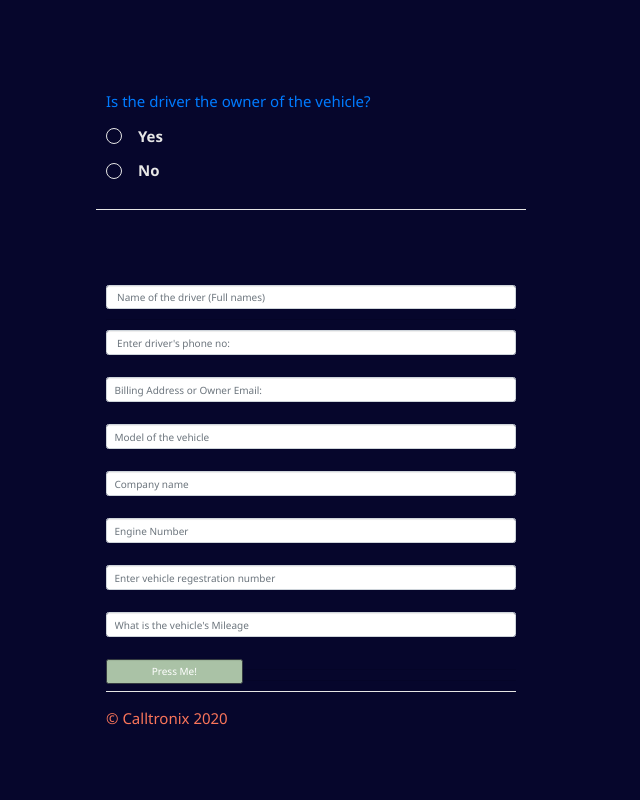
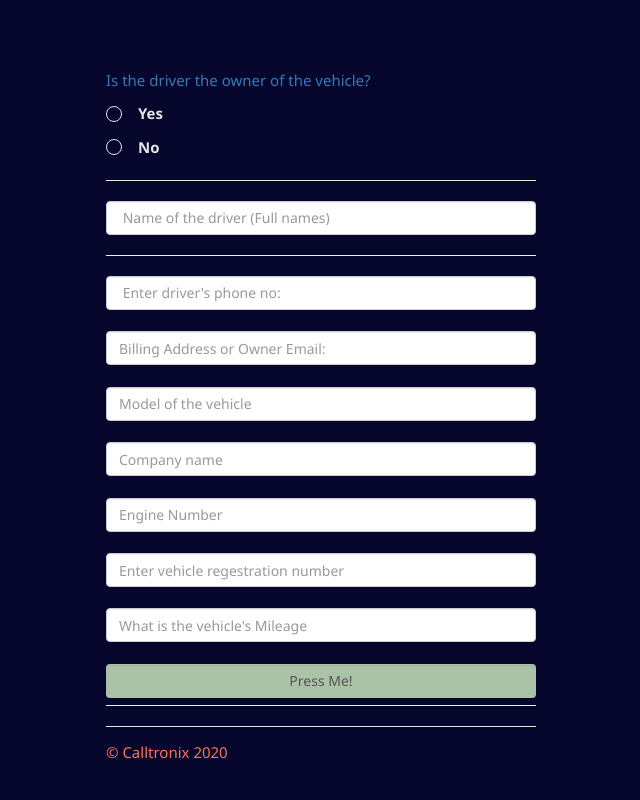
Before and after one commit to x0can/Automate-it, a Flask app: page /attendant in a window 1280 px wide. Shown: the whole page, without its empty margins (319-959 px from the left). Run offline with Flask 2, Linux system fonts and the light colour scheme; some libraries are stand-ins or nearby versions.

Commit message:
update styles

```diff
--- a/app/static/index.css
+++ b/app/static/index.css
@@ -99,6 +99,7 @@ section::after {
 .dark {
   --primary: hsl(1, 100%, 68%);
   --other: hsl(0, 0%, 90%);
+  position: relative;
 
 }
 
--- a/app/templates/index.html
+++ b/app/templates/index.html
@@ -10,7 +10,7 @@
   <title>Store</title>
   <!-- <link href="https://fonts.googleapis.com/css?family=Open+Sans" rel="stylesheet"> -->
   <link rel="stylesheet" href="http://maxcdn.bootstrapcdn.com/bootstrap/3.3.7/css/bootstrap.min.css">
-  <link rel="stylesheet" href="https://stackpath.bootstrapcdn.com/bootstrap/4.3.1/css/bootstrap.min.css" integrity="sha384-ggOyR0iXCbMQv3Xipma34MD+dH/1fQ784/j6cY/iJTQUOhcWr7x9JvoRxT2MZw1T" crossorigin="anonymous">
+  <!-- <link rel="stylesheet" href="https://stackpath.bootstrapcdn.com/bootstrap/4.3.1/css/bootstrap.min.css" integrity="sha384-ggOyR0iXCbMQv3Xipma34MD+dH/1fQ784/j6cY/iJTQUOhcWr7x9JvoRxT2MZw1T" crossorigin="anonymous"> -->
 
   <!-- Bootstrap core CSS -->
   <!-- <link href="{{ url_for('static', filename='bootstrap.min.css') }}" rel="stylesheet"> -->
@@ -29,14 +29,14 @@
 
 
 
-<body style="background-color: rgb(6, 6, 44);">
-  <html>
+<body style="background-color: rgb(6, 6, 44);" >
+  <html >
 
-    <div class="container" style="font-size: 15px">
+    <div class="container mt-5 dark"  style="font-size: 15px">
 
-    <div class="dark">
-    <div class="header clearfix white-text mt">
-      <a class="nav-link active mt-5" href="#">Is the driver the owner of the vehicle? <br>
+    <div class="mt-5" style="margin-top: 10%;">
+    <div class="header clearfix white-text mt-5">
+      <a class="nav-link active"" href="#">Is the driver the owner of the vehicle? <br>
 
         <label>
           <input type="radio" style="position: absolute;left: 50%;top: 50%;opacity: 0;transform: translate(-50%,-50%);z-index: -1;" onclick="javascript:yesnoCheck();" required name="yesno"  id="yesCheck"  value="yesCheck">
@@ -59,33 +59,33 @@
       </div>
     </div>
 
-     <div  class="dark">
+     <div  class="">
      <form action="/post_field" method="POST" >
 
-          <input type="text" class="form-control"  name="driverName" required id="driverName" placeholder=" Name of the driver (Full names)"/><hr>
+          <input type="text" class="form-control" style="position: relative;"  name="driverName" required id="driverName" placeholder=" Name of the driver (Full names)"/><hr>
 
-          <input type="number" class="form-control" placeholder=" Enter driver's phone no:"  name="driverNo" required id="driverNo"/><br>
+          <input type="number" class="form-control" placeholder=" Enter driver's phone no:" style="position: relative;" name="driverNo" required id="driverNo"/><br>
 
-          <input type="email" class="form-control" placeholder="Billing Address or Owner Email:" required name="email" id="email"/> <br>
+          <input type="email" class="form-control" placeholder="Billing Address or Owner Email:" style="position: relative;" required name="email" id="email"/> <br>
 
-          <input type="text" class="form-control" placeholder="Model of the vehicle" required name="model" id="model"> <br>
+          <input type="text" class="form-control" placeholder="Model of the vehicle" style="position: relative;" required name="model" id="model"> <br>
 
-          <input type="text" class="form-control" placeholder="Company name" required name="company" id="company"/> <br>
+          <input type="text" class="form-control" placeholder="Company name" style="position: relative;" required name="company" id="company"/> <br>
 
           <div id="ifYes" style="display:none">
-          <input type="text" placeholder="Owner of the vehicle (Full names)" class="form-control" name="owner" id="owner"/> <br>
+          <input type="text" placeholder="Owner of the vehicle (Full names)" style="position: relative;" class="form-control" name="owner" id="owner"/> <br>
           </div>
 
 
-          <input type="text" class="form-control" placeholder="Engine Number" required name="engNo" id="engNo"/> <br>
+          <input type="text" class="form-control" placeholder="Engine Number" style="position: relative;" required name="engNo" id="engNo"/> <br>
 
-          <input type="text" class="form-control" placeholder="Enter vehicle regestration number" required name="regNo" id="regNo"/> <br>
+          <input type="text" class="form-control" placeholder="Enter vehicle regestration number" style="position: relative;" required name="regNo" id="regNo"/> <br>
 
 
-          <input type="text" class="form-control" placeholder="What is the vehicle's Mileage" required name="mileage" id="mileage"/> <br>
+          <input type="text" class="form-control" placeholder="What is the vehicle's Mileage" style="position: relative;" required name="mileage" id="mileage"/> <br>
 
 
-          <input type="submit" class="form-control btn btn-dark col-md-4 light" id="submit" value="Press Me!"/>
+          <input type="submit" class="form-control btn btn-dark col-md-4 light" id="submit" style="position: relative;" value="Press Me!"/>
           <div id="ifNo" style="display:none">
 
           </div>
```
